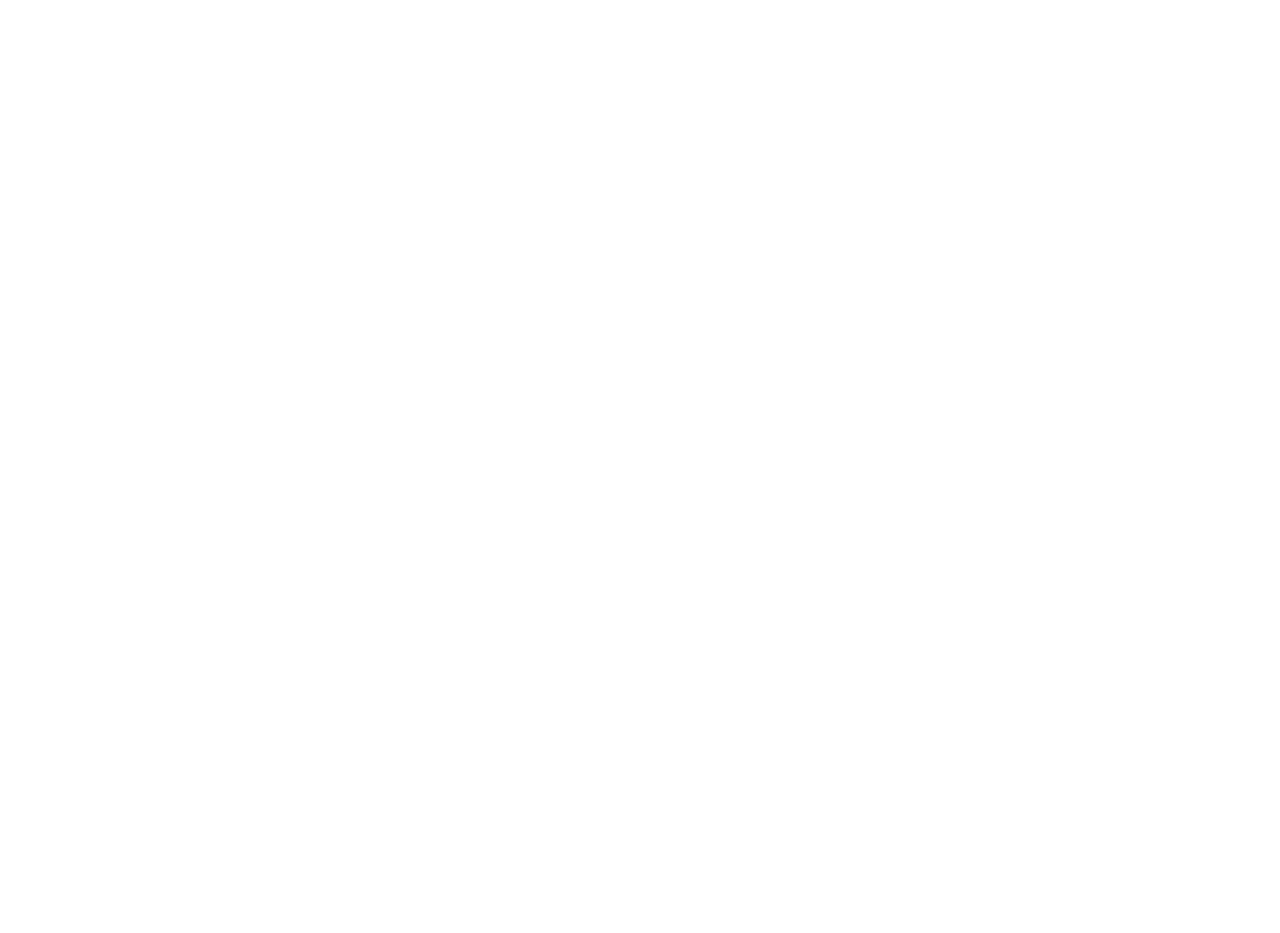
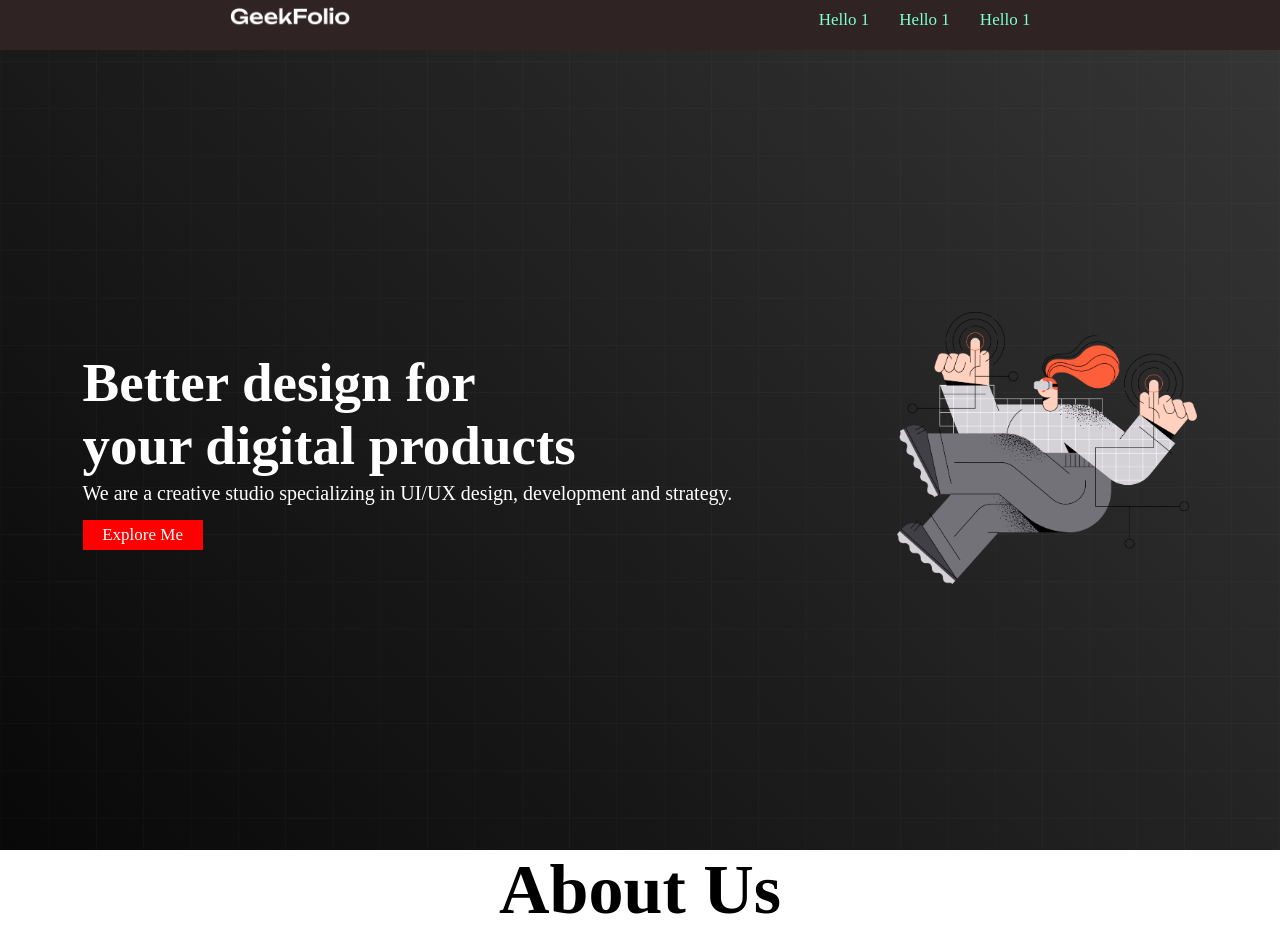
Before and after one commit to rakib4190/digital-product-ph, a plain HTML site: page index.html in a window 1280 px wide. Shown: the top 933 px of the page. Before the commit the page ends 800 px from the top, so only its background shows below. Drawn offline with Linux system fonts and the light colour scheme.

Commit message:
banner section added

```diff
--- a/index.html
+++ b/index.html
@@ -6,5 +6,44 @@
     <title>Document</title>
     <link rel="stylesheet" href="style.css" />
   </head>
-  <body></body>
+  <body>
+    <header>
+      <div class="nav">
+        <div class="logo">
+          <img class="lg-photo" src="./logo/logo-light.png" alt="" />
+        </div>
+        <div class="nav-item">
+          <li class="item">Hello 1</li>
+          <li class="item">Hello 1</li>
+          <li class="item">Hello 1</li>
+        </div>
+      </div>
+    </header>
+    <section>
+      <div class="banner">
+        <div class="left-side">
+          <h1 class="title">
+            Better design for<br />
+            your digital products
+          </h1>
+          <p class="description">We are a creative studio specializing in UI/UX design, development and strategy.</p>
+          <button class="btn">Explore Me</button>
+        </div>
+        <div class="right-side">
+          <img class="bn-photo" src="./images/banner.png" alt="" />
+        </div>
+      </div>
+    </section>
+    <section>
+      <div class="about">
+        <h1 class="section-title">About Us</h1>
+        <div class="photo">
+          <img class="bn-photo" src="./images/section.png" alt="" />
+        </div>
+        <div class="writting">
+          <h2>Hello</h2>
+        </div>
+      </div>
+    </section>
+  </body>
 </html>
--- a/style.css
+++ b/style.css
@@ -0,0 +1,87 @@
+* {
+    padding: 0;
+    margin: 0;
+    font-family: 'Times New Roman';
+}
+
+.lg-photo {
+    width: 120px;
+
+}
+
+.nav {
+    background-color: rgb(48, 35, 35);
+    padding-bottom: 10px;
+    display: flex;
+    justify-content: space-around;
+    align-items: center;
+
+}
+
+.nav-item {
+    display: flex;
+    justify-content: space-between;
+    align-items: center;
+
+    list-style: none;
+
+}
+
+.item {
+    font-size: 17px;
+    color: aquamarine;
+    margin-right: 10px;
+    padding: 10px;
+}
+
+.banner {
+    color: white;
+    background-image: url(./images/background.png), linear-gradient(45deg, rgb(8, 8, 8), rgb(53, 53, 53));
+    background-position: center;
+    background-size: cover;
+    background-repeat: no-repeat;
+    display: flex;
+    justify-content: space-around;
+    height: 100vh;
+    align-items: center;
+
+}
+
+.left-side {}
+
+.title {
+    font-size: 55px;
+}
+
+.description {
+    font-size: 20px;
+    margin-top: 5px;
+}
+
+.bn-photo {
+    margin-top: 250px;
+    margin-bottom: 250px;
+    width: 300px;
+}
+
+.btn {
+
+    background-color: red;
+    width: 120px;
+    height: 30px;
+    border: none;
+    color: white;
+    font-size: 17px;
+    padding: 10px, 10px;
+    margin-top: 15px;
+
+}
+
+.about {
+    height: 100vh;
+}
+
+.section-title {
+    font-size: 70px;
+    text-align: center;
+}
```
